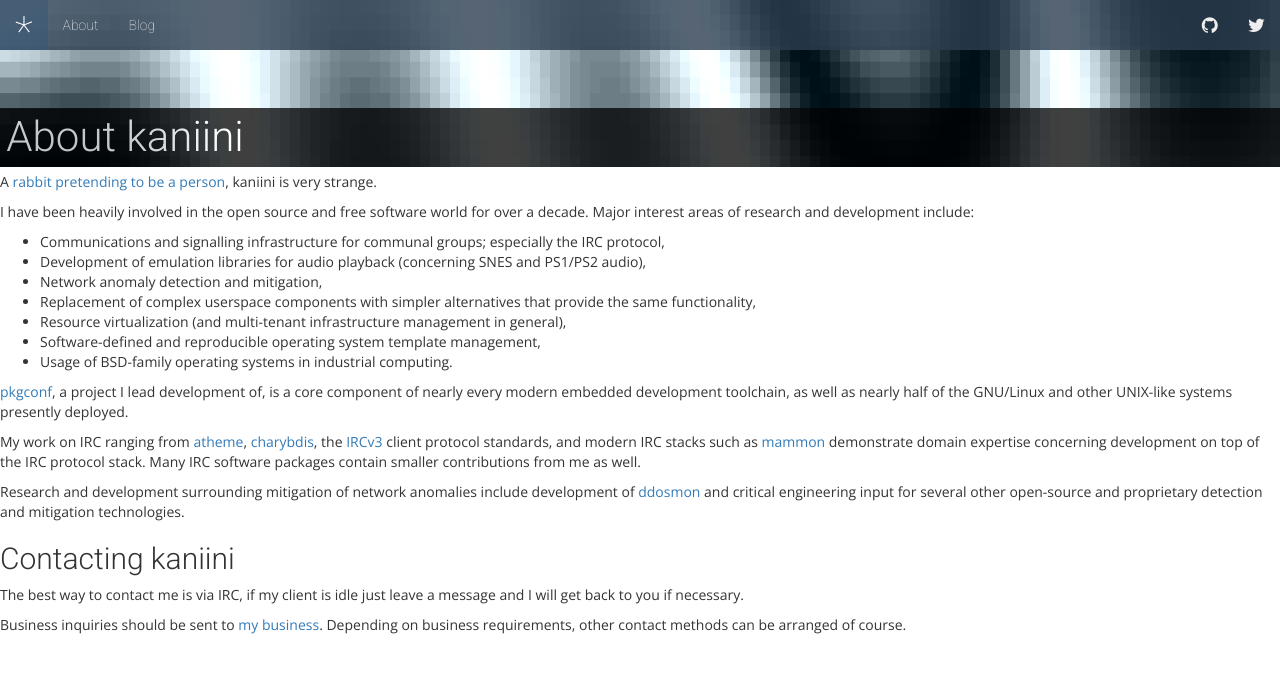
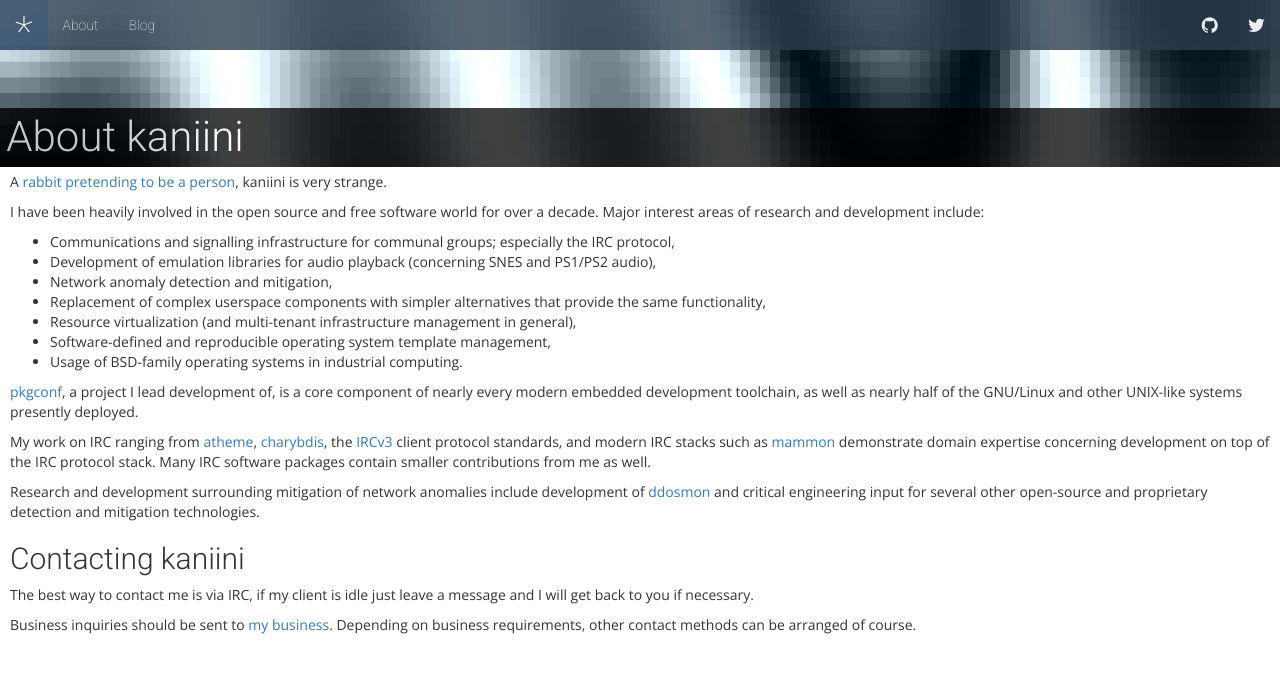
Before and after one commit to kaniini/kaniini.github.io, a Jekyll site: the page built from about.markdown, in a window 1280 px wide. Shown: the top 673 px of the page. Built offline with Jekyll 4.4.1, drawn with Linux system fonts in a browser that asks for light colours; nearby versions of some CDN libraries; Markdown is read by kramdown in place of the engine named in the settings.

Commit message:
layouts: more fixing

```diff
--- a/_layouts/post.html
+++ b/_layouts/post.html
@@ -1,4 +1,6 @@
 ---
 layout: default
 ---
-{{ content }}
+<div class="content">
+  {{ content }}
+</div>
--- a/about.markdown
+++ b/about.markdown
@@ -1,5 +1,5 @@
 ---
-layout: default
+layout: post
 title: "About kaniini"
 permalink: /about.html
 ---
--- a/blog.html
+++ b/blog.html
@@ -1,5 +1,5 @@
 ---
-layout: default
+layout: post
 title: "Blog"
 ---
 
--- a/css/theme.css
+++ b/css/theme.css
@@ -76,7 +76,7 @@ canvas {
   padding: 0 !important;
 }
 
-.container-fluid .row-fluid .col-md-6 {
+.container-fluid .row-fluid .col-md-6, .content {
   padding-left: 10px !important;
   padding-right: 10px !important;
 }
```
